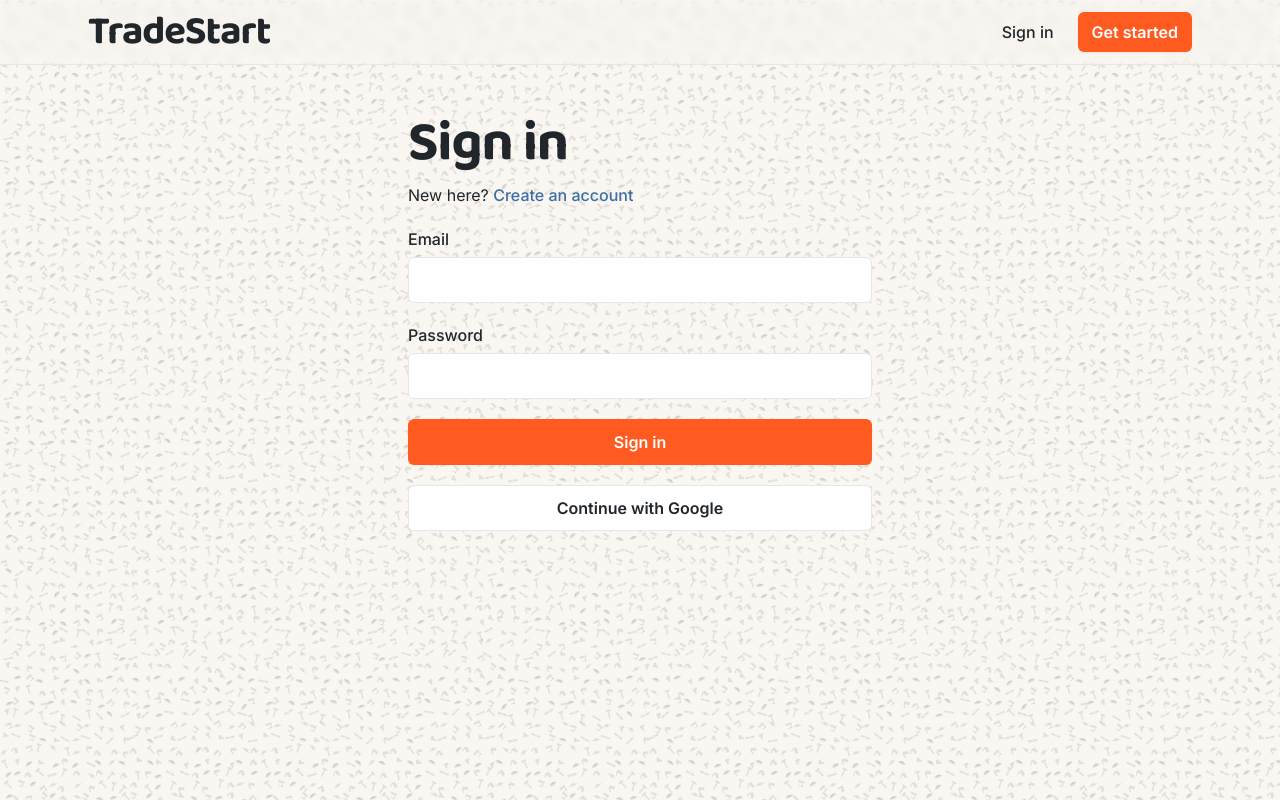
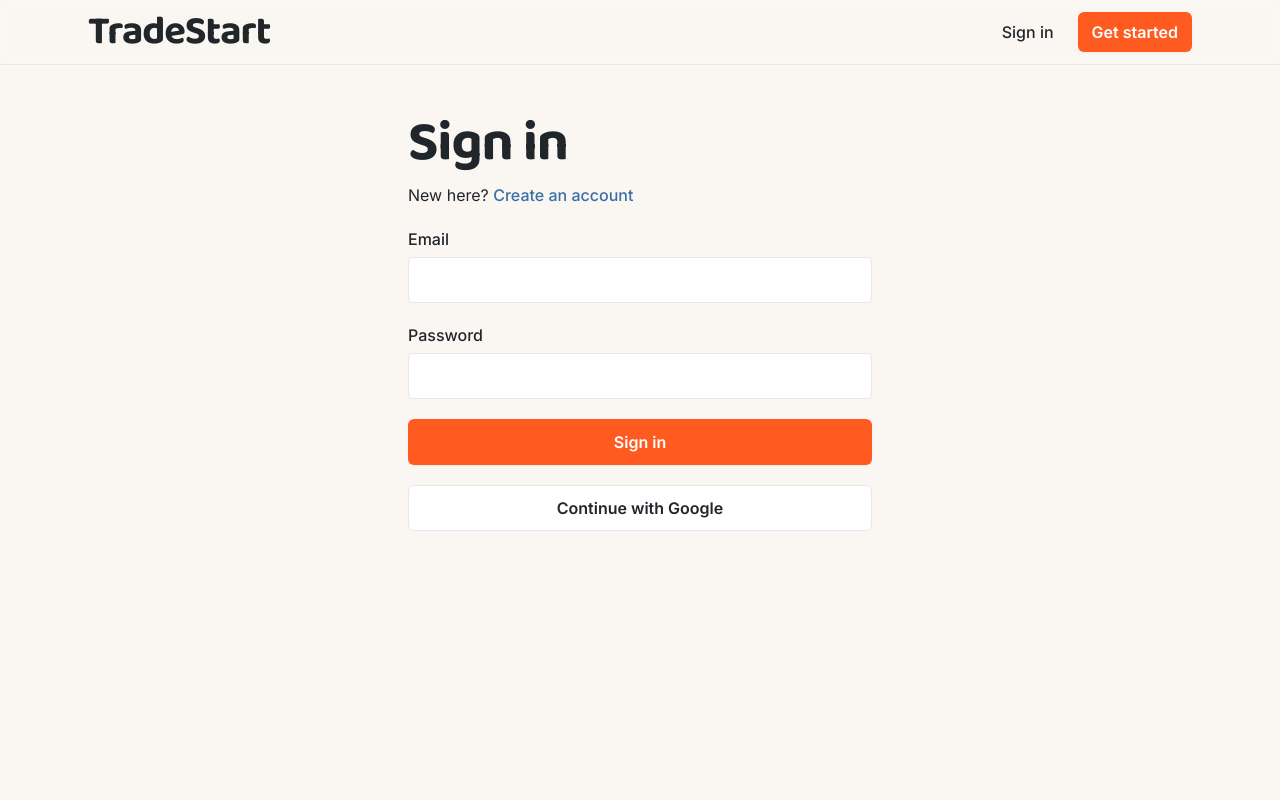
Before and after one commit to hirefastcareers/tradesboard, a Next.js app: page /sign-in in a window 1280 px wide. Built offline with nearby package versions, Linux system fonts and the light colour scheme.

Commit message:
Clear tool pattern background for now
Remove the tiled SVG wallpaper and related pattern utilities so the
site sits on a plain workshop-white ground until a better treatment.

Co-authored-by: hirefastcareers <hirefastcareers@users.noreply.github.com>

```diff
--- a/app/globals.css
+++ b/app/globals.css
@@ -19,10 +19,6 @@ body {
 body {
   color: var(--ink);
   background-color: var(--workshop-white);
-  background-image: url("/tool-pattern.svg");
-  background-repeat: repeat;
-  background-size: 260px 260px;
-  background-attachment: scroll;
   font-family: var(--font-inter), system-ui, sans-serif;
 }
 
@@ -37,13 +33,6 @@ h4 {
 @layer utilities {
   .text-balance {
     text-wrap: balance;
-  }
-
-  .bg-tool-pattern {
-    background-color: var(--workshop-white);
-    background-image: url("/tool-pattern.svg");
-    background-repeat: repeat;
-    background-size: 260px 260px;
   }
 }
 
--- a/components/shared/EmptyState.tsx
+++ b/components/shared/EmptyState.tsx
@@ -22,8 +22,7 @@ export function EmptyState({
   return (
     <div
       className={cn(
-        "relative overflow-hidden rounded-2xl border border-dashed border-ink/20 px-6 py-14 text-center",
-        patterned && "bg-tool-pattern",
+        "relative overflow-hidden rounded-2xl border border-dashed border-ink/20 bg-workshop-white px-6 py-14 text-center",
         className,
       )}
     >
--- a/components/shared/MessagesInbox.tsx
+++ b/components/shared/MessagesInbox.tsx
@@ -4,7 +4,6 @@ import { useEffect, useMemo, useState } from "react";
 import { useSearchParams } from "next/navigation";
 import { Button } from "@/components/shared/Button";
 import { EmptyState } from "@/components/shared/EmptyState";
-import { ToolPattern } from "@/components/shared/ToolPattern";
 
 type MessageRow = {
   id: string;
@@ -159,7 +158,6 @@ export function MessagesInbox({
       <div className="relative flex min-h-[360px] flex-col">
         {!selectedPeer ? (
           <div className="relative flex flex-1 items-center justify-center p-6">
-            <ToolPattern />
             <div className="relative w-full max-w-md">
               <EmptyState
                 patterned={false}
--- a/components/shared/ToolPattern.tsx
+++ /dev/null
@@ -1,9 +0,0 @@
-/** Local tiled tool backdrop for empty states and overlays */
-export function ToolPattern({ className = "" }: { className?: string }) {
-  return (
-    <div
-      aria-hidden
-      className={`pointer-events-none absolute inset-0 overflow-hidden bg-tool-pattern ${className}`}
-    />
-  );
-}
```
Also changed, not shown: public/tool-pattern.svg (deleted).
